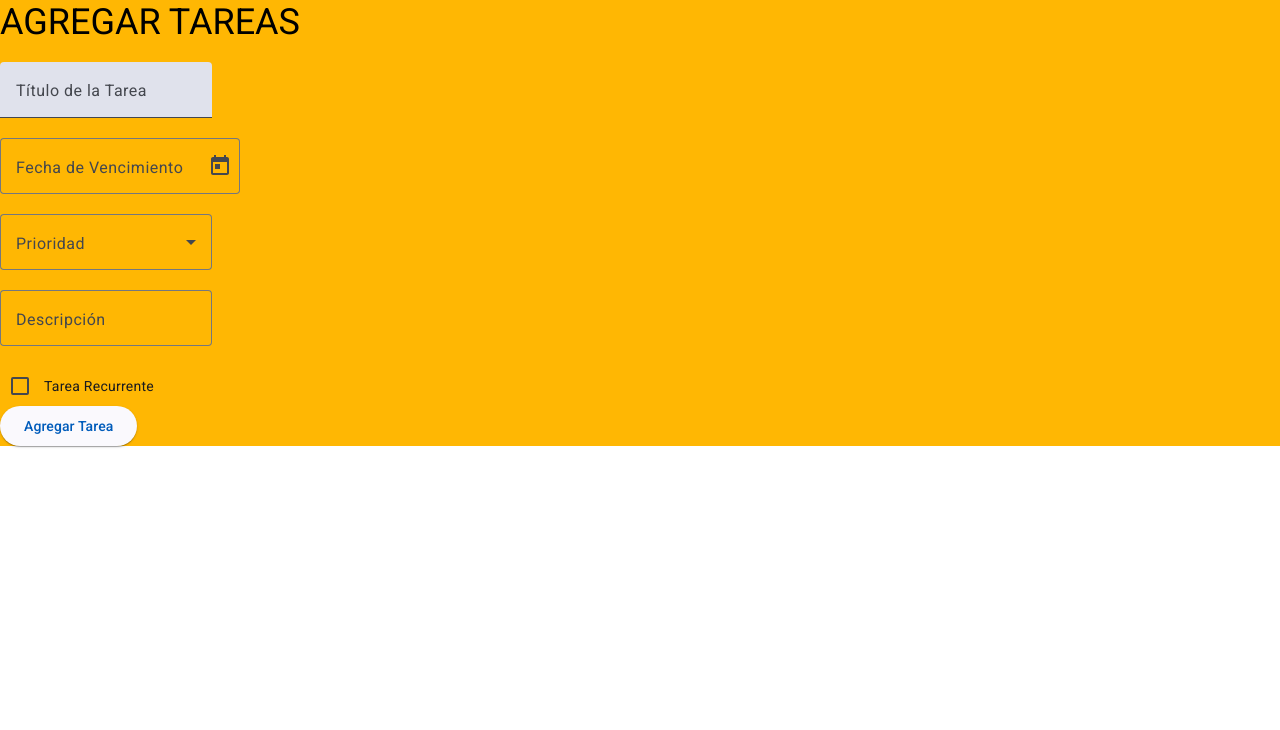
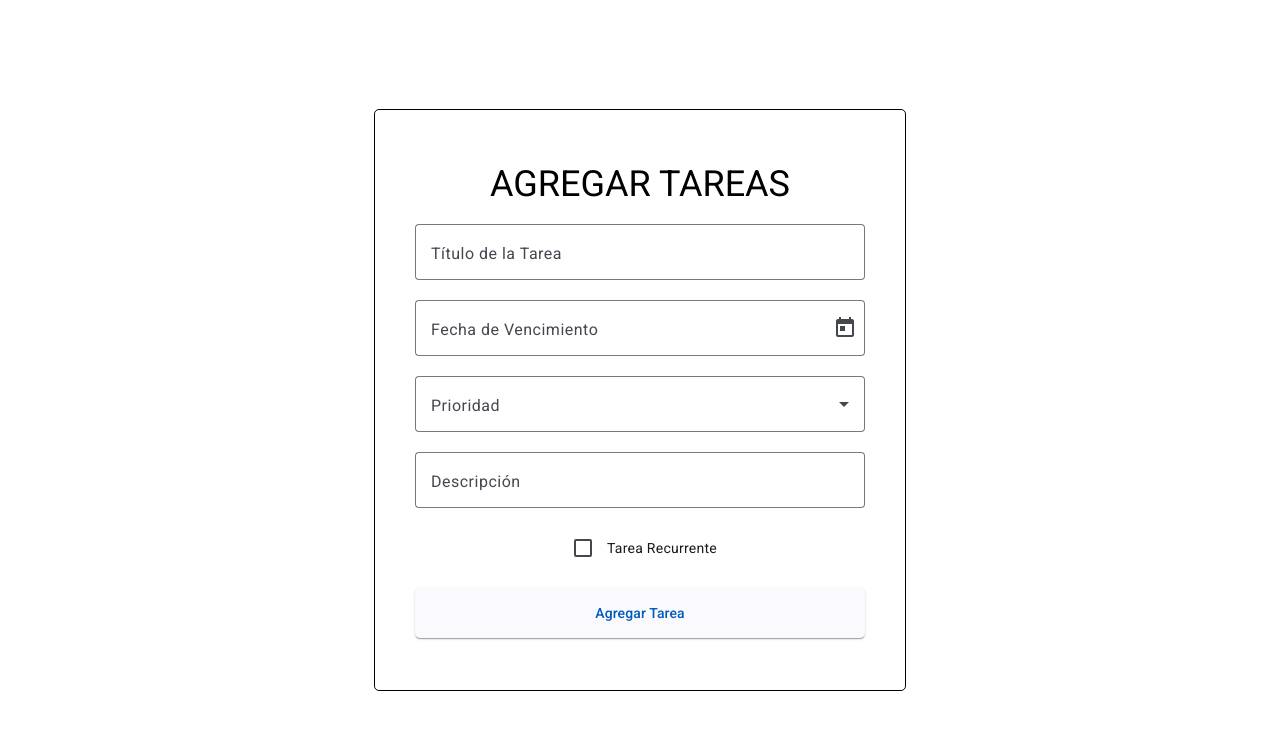
Before and after one commit to AlenOviedo92/ToDo_list, an Angular app: page / in a window 1280 px wide. Shown: the top 730 px of the page. Built offline with nearby package versions, Linux system fonts and the light colour scheme.

Commit message:
Recupero los datos del formulario y agrego estilos preliminares

```diff
--- a/src/app/components/add-task/add-task.component.html
+++ b/src/app/components/add-task/add-task.component.html
@@ -1,32 +1,59 @@
-<form [style.background]="'#ffb703'">
+<div class="body">
+    <form
+        [formGroup]="taskForm"
+        (ngSubmit)="addTask()"
+        class="form_container"
+    >
         <h3>AGREGAR TAREAS</h3>
-    <mat-form-field appearance="fill">
+        <mat-form-field appearance="outline">
             <mat-label>Título de la Tarea</mat-label>
-        <input matInput placeholder="Ingrese el título de la tarea">
+            <input
+                matInput
+                placeholder="Ingrese el título de la tarea"
+                formControlName="title"
+            >
         </mat-form-field>
-    <br>
+
         <mat-form-field appearance="outline">
             <mat-label>Fecha de Vencimiento</mat-label>
-        <input matInput [matDatepicker]="picker" placeholder="Seleccione una fecha">
+            <input
+                matInput
+                [matDatepicker]="picker"
+                placeholder="Seleccione una fecha"
+                formControlName="dueDate"
+            >
             <mat-datepicker-toggle matSuffix [for]="picker"></mat-datepicker-toggle>
             <mat-datepicker #picker></mat-datepicker>
         </mat-form-field>
-    <br>
+
         <mat-form-field appearance="outline">
             <mat-label>Prioridad</mat-label>
-        <mat-select>
+            <mat-select formControlName="priority">
                 <mat-option value="alta">Alta</mat-option>
                 <mat-option value="media">Media</mat-option>
                 <mat-option value="baja">Baja</mat-option>
             </mat-select>
         </mat-form-field>
-    <br>
+
         <mat-form-field appearance="outline">
             <mat-label>Descripción</mat-label>
-        <input matInput placeholder="Ingrese la descripción de la tarea">
+            <input
+                matInput
+                placeholder="Ingrese la descripción de la tarea"
+                formControlName="description"
+            >
         </mat-form-field>
-    <br>
-    <mat-checkbox>Tarea Recurrente</mat-checkbox>
-    <br>
-    <button mat-raised-button color="primary">Agregar Tarea</button>
+
+        <mat-checkbox formControlName="isRecurring">
+            Tarea Recurrente
+        </mat-checkbox>
+
+        <button
+            mat-raised-button
+            color="primary"
+            type="submit"
+        >
+            Agregar Tarea
+        </button>
     </form>
+</div>
--- a/src/app/components/add-task/add-task.component.scss
+++ b/src/app/components/add-task/add-task.component.scss
@@ -0,0 +1,25 @@
+.body {
+    display: flex;
+    justify-content: center;
+    align-items: center;
+    height: 100vh;
+    margin: 0;
+}
+
+.form_container {
+    width: 450px;
+    height: 500px;
+    border: 1px solid black;
+    border-radius: 5px;
+    display: flex;
+    justify-content: center;
+    text-align: center;
+    flex-direction: column;
+    padding: 40px;
+}
+
+button {
+    border-radius: 5px;
+    height: 50px;
+    margin-top: 20px;
+}
--- a/src/app/components/add-task/add-task.component.ts
+++ b/src/app/components/add-task/add-task.component.ts
@@ -5,14 +5,38 @@ import { MatDatepickerModule } from '@angular/material/datepicker';
 import { MatSelectModule } from '@angular/material/select';
 import { MatCheckboxModule } from '@angular/material/checkbox';
 import { MatButtonModule } from '@angular/material/button';
+import { FormGroup, FormBuilder } from '@angular/forms';
+import { ReactiveFormsModule } from '@angular/forms';
 
 @Component({
     selector: 'app-add-task',
     standalone: true,
-    imports: [MatFormFieldModule, MatInputModule, MatDatepickerModule, MatSelectModule, MatCheckboxModule, MatButtonModule],
+    imports: [
+        MatFormFieldModule,
+        MatInputModule,
+        MatDatepickerModule,
+        MatSelectModule,
+        MatCheckboxModule,
+        MatButtonModule,
+        ReactiveFormsModule
+    ],
     templateUrl: './add-task.component.html',
     styleUrl: './add-task.component.scss'
 })
 export class AddTaskComponent {
+    taskForm: FormGroup;
 
+    constructor(private fb: FormBuilder) {
+        this.taskForm = this.fb.group({
+            title: [''],
+            dueDate: [''],
+            priority: [''],
+            description: [''],
+            isRecurring: [false]
+        });
+    }
+
+    addTask(): void {
+        console.log('Datos del formulario: ', this.taskForm.value);
+    }
 }
```
Lines whose indentation alone changed are shown as unchanged.
